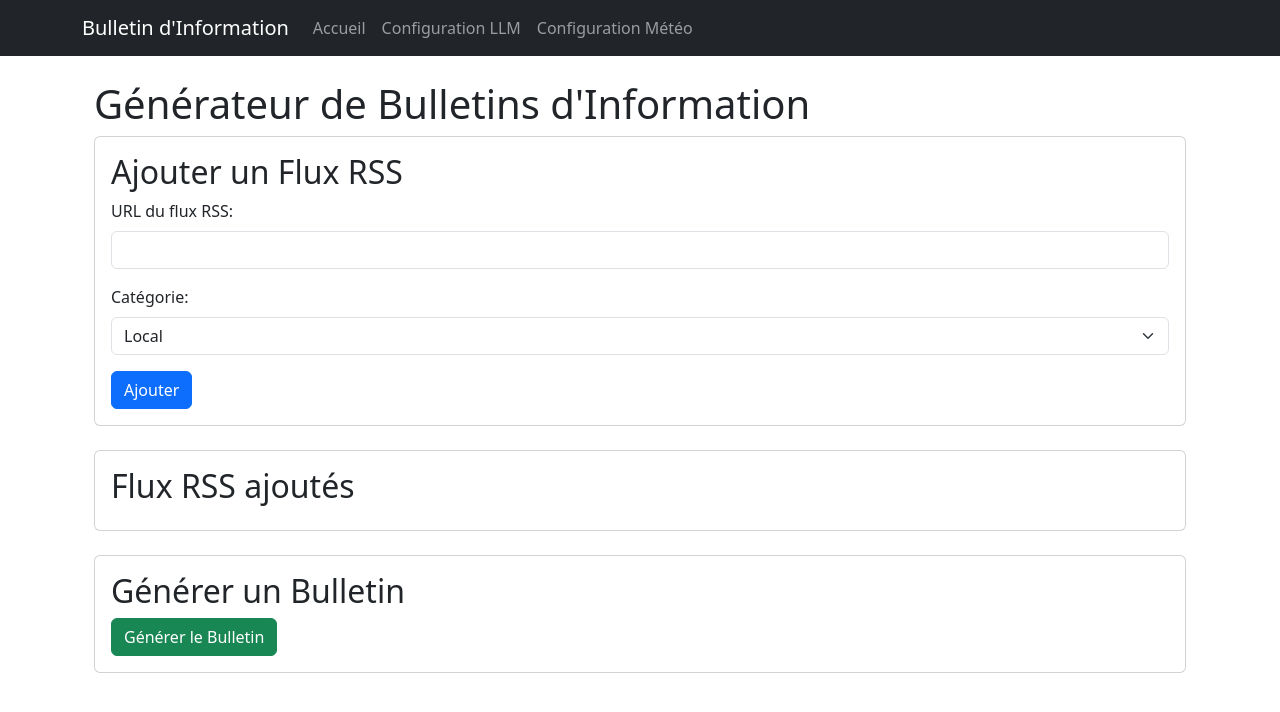
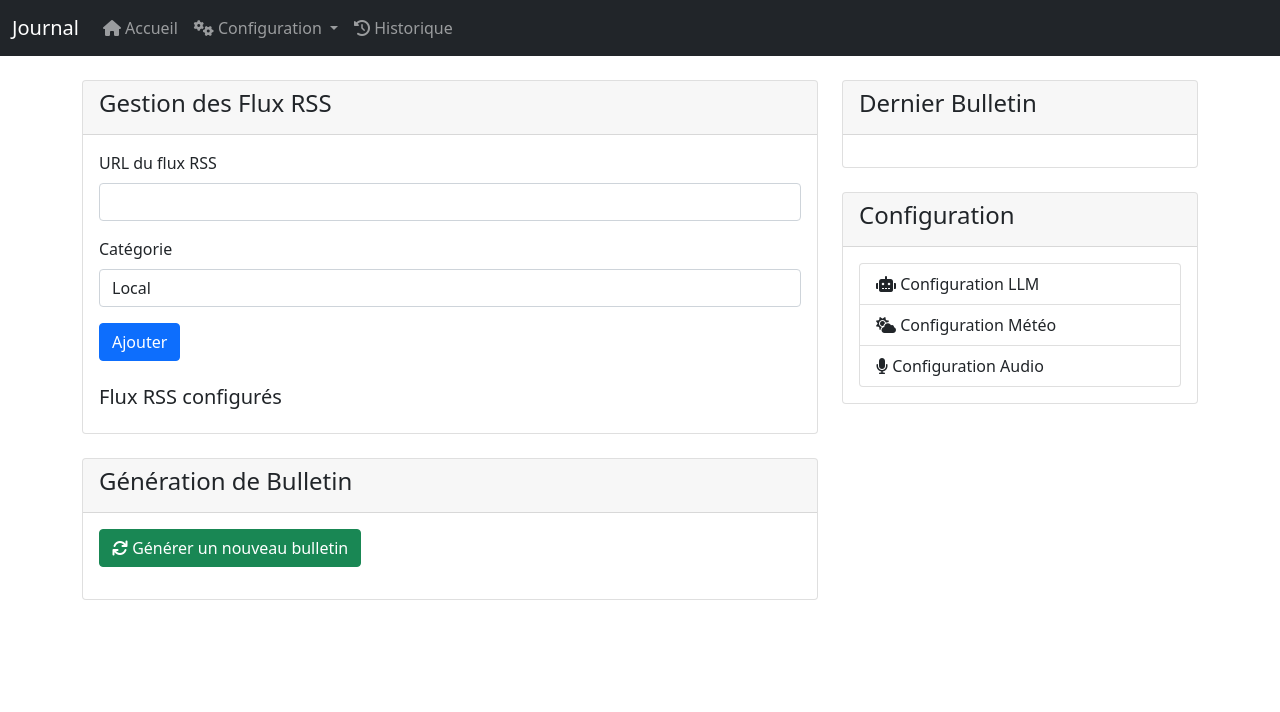
Before and after one commit to CedricT1/journal, a Python web app: template app/templates/index.html in a window 1280 px wide. Shown: the top 712 px of the page. Run offline with Jinja, Linux system fonts and the light colour scheme; the template is opened without the code that fills it, so the values that code supplies are empty.

Commit message:
feat: ajout de l'interface de configuration audio et lecteur audio intégré

```diff
--- a/app/templates/base.html
+++ b/app/templates/base.html
@@ -3,26 +3,50 @@
 <head>
     <meta charset="UTF-8">
     <meta name="viewport" content="width=device-width, initial-scale=1.0">
-    <title>Gestionnaire de Bulletin d'Information</title>
-    <link href="https://cdn.jsdelivr.net/npm/bootstrap@5.3.2/dist/css/bootstrap.min.css" rel="stylesheet">
+    <title>Journal - Générateur de Bulletins</title>
+    <link href="https://cdn.jsdelivr.net/npm/bootstrap@5.1.3/dist/css/bootstrap.min.css" rel="stylesheet">
+    <link href="https://cdnjs.cloudflare.com/ajax/libs/font-awesome/6.0.0/css/all.min.css" rel="stylesheet">
 </head>
 <body>
     <nav class="navbar navbar-expand-lg navbar-dark bg-dark">
-        <div class="container">
-            <a class="navbar-brand" href="{{ url_for('main.index') }}">Bulletin d'Information</a>
+        <div class="container-fluid">
+            <a class="navbar-brand" href="{{ url_for('main.index') }}">Journal</a>
             <button class="navbar-toggler" type="button" data-bs-toggle="collapse" data-bs-target="#navbarNav">
                 <span class="navbar-toggler-icon"></span>
             </button>
             <div class="collapse navbar-collapse" id="navbarNav">
                 <ul class="navbar-nav">
                     <li class="nav-item">
-                        <a class="nav-link" href="{{ url_for('main.index') }}">Accueil</a>
+                        <a class="nav-link" href="{{ url_for('main.index') }}">
+                            <i class="fas fa-home"></i> Accueil
+                        </a>
+                    </li>
+                    <li class="nav-item dropdown">
+                        <a class="nav-link dropdown-toggle" href="#" id="configDropdown" role="button" data-bs-toggle="dropdown">
+                            <i class="fas fa-cogs"></i> Configuration
+                        </a>
+                        <ul class="dropdown-menu">
+                            <li>
+                                <a class="dropdown-item" href="{{ url_for('main.llm_config') }}">
+                                    <i class="fas fa-robot"></i> Configuration LLM
+                                </a>
+                            </li>
+                            <li>
+                                <a class="dropdown-item" href="{{ url_for('main.weather_config') }}">
+                                    <i class="fas fa-cloud-sun"></i> Configuration Météo
+                                </a>
+                            </li>
+                            <li>
+                                <a class="dropdown-item" href="{{ url_for('main.audio_config') }}">
+                                    <i class="fas fa-microphone"></i> Configuration Audio
+                                </a>
+                            </li>
+                        </ul>
                     </li>
                     <li class="nav-item">
-                        <a class="nav-link" href="{{ url_for('main.llm_config') }}">Configuration LLM</a>
-                    </li>
-                    <li class="nav-item">
-                        <a class="nav-link" href="{{ url_for('main.weather_config') }}">Configuration Météo</a>
+                        <a class="nav-link" href="{{ url_for('main.bulletins_historique') }}">
+                            <i class="fas fa-history"></i> Historique
+                        </a>
                     </li>
                 </ul>
             </div>
@@ -30,9 +54,18 @@
     </nav>
 
     <div class="container mt-4">
+        {% with messages = get_flashed_messages(with_categories=true) %}
+            {% if messages %}
+                {% for category, message in messages %}
+                    <div class="alert alert-{{ category }}">{{ message }}</div>
+                {% endfor %}
+            {% endif %}
+        {% endwith %}
+
         {% block content %}{% endblock %}
     </div>
 
-    <script src="https://cdn.jsdelivr.net/npm/bootstrap@5.3.2/dist/js/bootstrap.bundle.min.js"></script>
+    <script src="https://cdn.jsdelivr.net/npm/bootstrap@5.1.3/dist/js/bootstrap.bundle.min.js"></script>
+    {% block scripts %}{% endblock %}
 </body>
 </html>
--- a/app/templates/index.html
+++ b/app/templates/index.html
@@ -1,67 +1,133 @@
 {% extends "base.html" %}
 
 {% block content %}
-<div class="container">
-    <h1>Générateur de Bulletins d'Information</h1>
-
+<div class="row">
+    <div class="col-md-8">
         <div class="card mb-4">
+            <div class="card-header">
+                <h4>Gestion des Flux RSS</h4>
+            </div>
             <div class="card-body">
-            <h2>Ajouter un Flux RSS</h2>
-            <form id="rssForm">
+                <form id="rssForm" class="mb-4">
                     <div class="mb-3">
-                    <label for="rssUrl" class="form-label">URL du flux RSS:</label>
-                    <input type="url" class="form-control" id="rssUrl" name="rssUrl" required>
+                        <label for="rssUrl" class="form-label">URL du flux RSS</label>
+                        <input type="url" class="form-control" id="rssUrl" required>
                     </div>
                     <div class="mb-3">
-                    <label for="category" class="form-label">Catégorie:</label>
-                    <select class="form-select" id="category" name="category">
-                        <option value="local">Local</option>
-                        <option value="national">National</option>
-                        <option value="international">International</option>
-                        <option value="technology">Technologie</option>
-                        <option value="religious">Religieux</option>
+                        <label for="category" class="form-label">Catégorie</label>
+                        <select class="form-control" id="category" required>
+                            <option value="Local">Local</option>
+                            <option value="National">National</option>
+                            <option value="International">International</option>
+                            <option value="Technologie">Technologie</option>
+                            <option value="Religieux">Religieux</option>
                         </select>
                     </div>
                     <button type="submit" class="btn btn-primary">Ajouter</button>
                 </form>
+
+                <h5>Flux RSS configurés</h5>
+                <div id="rssList">
+                    <!-- Liste des flux RSS -->
+                </div>
             </div>
         </div>
 
         <div class="card mb-4">
+            <div class="card-header">
+                <h4>Génération de Bulletin</h4>
+            </div>
             <div class="card-body">
-            <h2>Flux RSS ajoutés</h2>
-            <ul id="rssList" class="list-group">
-                {% for feed in feeds %}
-                <li class="list-group-item d-flex justify-content-between align-items-center" data-id="{{ feed.id }}">
-                    <span>{{ feed.url }} ({{ feed.category }})</span>
-                    <button class="btn btn-danger btn-sm" onclick="deleteFeed({{ feed.id }})">Supprimer</button>
-                </li>
-                {% endfor %}
-            </ul>
-        </div>
-    </div>
-
-    <div class="card mb-4">
-        <div class="card-body">
-            <h2>Générer un Bulletin</h2>
-            <button id="generateBulletin" class="btn btn-success">Générer le Bulletin</button>
-            <div id="bulletinResult" class="mt-3" style="display: none;">
-                <h3>Bulletin généré :</h3>
-                <pre class="bg-light p-3 mt-2" style="white-space: pre-wrap;"></pre>
+                <button id="generateBtn" class="btn btn-success">
+                    <i class="fas fa-sync"></i> Générer un nouveau bulletin
+                </button>
+                <div id="generationStatus" class="mt-3"></div>
             </div>
         </div>
     </div>
 
-    <div id="alertContainer" class="mt-3" style="display: none;">
-        <div id="result" class="alert" role="alert"></div>
+    <div class="col-md-4">
+        <div class="card mb-4">
+            <div class="card-header">
+                <h4>Dernier Bulletin</h4>
+            </div>
+            <div class="card-body">
+                <div id="lastBulletin">
+                    <!-- Contenu du dernier bulletin -->
+                </div>
+                <div id="audioPlayer" class="mt-3" style="display: none;">
+                    <h5>Version Audio</h5>
+                    <audio controls class="w-100 mb-2">
+                        <source id="audioSource" type="audio/mpeg">
+                        Votre navigateur ne supporte pas l'élément audio.
+                    </audio>
+                    <a id="downloadAudio" href="#" class="btn btn-sm btn-secondary" download>
+                        <i class="fas fa-download"></i> Télécharger MP3
+                    </a>
+                </div>
             </div>
         </div>
 
+        <div class="card">
+            <div class="card-header">
+                <h4>Configuration</h4>
+            </div>
+            <div class="card-body">
+                <div class="list-group">
+                    <a href="{{ url_for('main.llm_config') }}" class="list-group-item list-group-item-action">
+                        <i class="fas fa-robot"></i> Configuration LLM
+                    </a>
+                    <a href="{{ url_for('main.weather_config') }}" class="list-group-item list-group-item-action">
+                        <i class="fas fa-cloud-sun"></i> Configuration Météo
+                    </a>
+                    <a href="{{ url_for('main.audio_config') }}" class="list-group-item list-group-item-action">
+                        <i class="fas fa-microphone"></i> Configuration Audio
+                    </a>
+                </div>
+            </div>
+        </div>
+    </div>
+</div>
+{% endblock %}
+
+{% block scripts %}
 <script>
+function loadRSSFeeds() {
+    fetch('/get_rss_feeds')
+        .then(response => response.json())
+        .then(feeds => {
+            const rssList = document.getElementById('rssList');
+            rssList.innerHTML = '';
+            feeds.forEach(feed => {
+                const div = document.createElement('div');
+                div.className = 'mb-2 d-flex justify-content-between align-items-center';
+                div.innerHTML = `
+                    <span>
+                        <span class="badge bg-secondary">${feed.category}</span>
+                        ${feed.url}
+                    </span>
+                    <button class="btn btn-danger btn-sm" onclick="deleteRSS(${feed.id})">
+                        <i class="fas fa-trash"></i>
+                    </button>
+                `;
+                rssList.appendChild(div);
+            });
+        });
+}
+
+function deleteRSS(id) {
+    if (confirm('Voulez-vous vraiment supprimer ce flux RSS ?')) {
+        fetch(`/delete_rss/${id}`, { method: 'DELETE' })
+            .then(response => response.json())
+            .then(data => {
+                loadRSSFeeds();
+            });
+    }
+}
+
 document.getElementById('rssForm').addEventListener('submit', function(e) {
     e.preventDefault();
-
-    const formData = {
+    const data = {
         rssUrl: document.getElementById('rssUrl').value,
         category: document.getElementById('category').value
     };
@@ -71,123 +137,67 @@ document.getElementById('rssForm').addEventListener('submit', function(e) {
         headers: {
             'Content-Type': 'application/json'
         },
-        body: JSON.stringify(formData)
+        body: JSON.stringify(data)
     })
     .then(response => response.json())
     .then(data => {
-        showAlert(data.error ? 'danger' : 'success', data.message || data.error);
-        if (!data.error) {
+        if (data.error) {
+            alert(data.error);
+        } else {
             document.getElementById('rssUrl').value = '';
-            updateRSSList();
+            loadRSSFeeds();
+        }
+    });
+});
+
+document.getElementById('generateBtn').addEventListener('click', function() {
+    const status = document.getElementById('generationStatus');
+    const btn = this;
+    btn.disabled = true;
+    status.innerHTML = '<div class="alert alert-info">Génération en cours...</div>';
+
+    fetch('/generate_bulletin', { method: 'POST' })
+        .then(response => response.json())
+        .then(data => {
+            if (data.error) {
+                status.innerHTML = `<div class="alert alert-danger">${data.error}</div>`;
+            } else {
+                status.innerHTML = '<div class="alert alert-success">Bulletin généré avec succès !</div>';
+                updateLastBulletin(data);
             }
         })
         .catch(error => {
-        console.error('Erreur:', error);
-        showAlert('danger', `Erreur lors de l'ajout: ${error.message}`);
+            status.innerHTML = `<div class="alert alert-danger">Erreur: ${error}</div>`;
+        })
+        .finally(() => {
+            btn.disabled = false;
         });
 });
 
-document.getElementById('generateBulletin').addEventListener('click', function() {
-    const button = this;
-    const bulletinResult = document.getElementById('bulletinResult');
-    const bulletinContent = bulletinResult.querySelector('pre');
+function updateLastBulletin(data) {
+    const bulletinDiv = document.getElementById('lastBulletin');
+    const audioPlayer = document.getElementById('audioPlayer');
+    const audioSource = document.getElementById('audioSource');
+    const downloadLink = document.getElementById('downloadAudio');
 
-    // Désactiver le bouton pendant la génération
-    button.disabled = true;
-    button.innerHTML = '<span class="spinner-border spinner-border-sm" role="status" aria-hidden="true"></span> Génération en cours...';
+    bulletinDiv.innerHTML = `
+        <h5>${data.titre || 'Nouveau Bulletin'}</h5>
+        <div class="bulletin-content">
+            ${data.bulletin || data.content || 'Contenu non disponible'}
+        </div>
+    `;
 
-    fetch('/generate_bulletin', {
-        method: 'POST',
-        headers: {
-            'Content-Type': 'application/json'
-        }
-    })
-    .then(response => {
-        if (!response.ok) {
-            throw new Error(`HTTP error! status: ${response.status}`);
-        }
-        return response.json();
-    })
-    .then(data => {
-        if (data.error) {
-            throw new Error(data.error);
-        }
-        showAlert('success', 'Bulletin généré avec succès');
-        bulletinContent.textContent = data.bulletin;
-        bulletinResult.style.display = 'block';
-    })
-    .catch(error => {
-        console.error('Erreur:', error);
-        showAlert('danger', `Erreur lors de la génération: ${error.message}`);
-    })
-    .finally(() => {
-        // Réactiver le bouton
-        button.disabled = false;
-        button.textContent = 'Générer le Bulletin';
-    });
-});
-
-function updateRSSList() {
-    fetch('/get_rss_feeds')
-    .then(response => response.json())
-    .then(feeds => {
-        const list = document.getElementById('rssList');
-        list.innerHTML = '';
-        feeds.forEach(feed => {
-            const li = document.createElement('li');
-            li.className = 'list-group-item d-flex justify-content-between align-items-center';
-            li.setAttribute('data-id', feed.id);
-            li.innerHTML = `
-                <span>${feed.url} (${feed.category})</span>
-                <button class="btn btn-danger btn-sm" onclick="deleteFeed(${feed.id})">Supprimer</button>
-            `;
-            list.appendChild(li);
-        });
-    })
-    .catch(error => {
-        console.error('Erreur lors de la mise à jour de la liste:', error);
-        showAlert('danger', 'Erreur lors de la mise à jour de la liste');
-    });
-}
-
-function deleteFeed(feedId) {
-    if (confirm('Êtes-vous sûr de vouloir supprimer ce flux RSS ?')) {
-        fetch(`/delete_rss/${feedId}`, {
-            method: 'DELETE',
-            headers: {
-                'Content-Type': 'application/json',
-            }
-        })
-        .then(response => {
-            if (!response.ok) {
-                throw new Error(`HTTP error! status: ${response.status}`);
-            }
-            return response.json();
-        })
-        .then(data => {
-            showAlert(data.error ? 'danger' : 'success', data.message || data.error);
-            if (!data.error) {
-                updateRSSList();
-            }
-        })
-        .catch(error => {
-            console.error('Erreur:', error);
-            showAlert('danger', `Erreur lors de la suppression: ${error.message}`);
-        });
+    if (data.audio_url) {
+        audioPlayer.style.display = 'block';
+        audioSource.src = data.audio_url;
+        downloadLink.href = data.audio_url;
+        audioSource.parentElement.load();
+    } else {
+        audioPlayer.style.display = 'none';
     }
 }
 
-function showAlert(type, message) {
-    const alertContainer = document.getElementById('alertContainer');
-    const resultDiv = document.getElementById('result');
-
-    resultDiv.className = `alert alert-${type}`;
-    resultDiv.textContent = message;
-    alertContainer.style.display = 'block';
-
-    setTimeout(() => {
-        alertContainer.style.display = 'none';
-    }, 5000);
-}
+// Chargement initial
+loadRSSFeeds();
 </script>
 {% endblock %}
```
Lines whose indentation alone changed are shown as unchanged.
